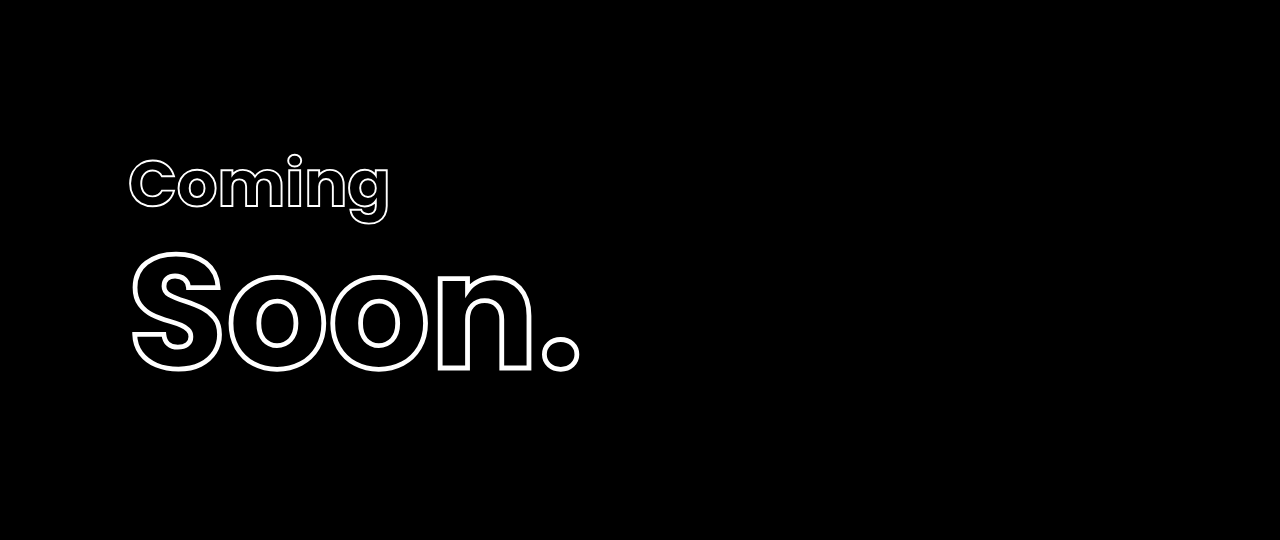
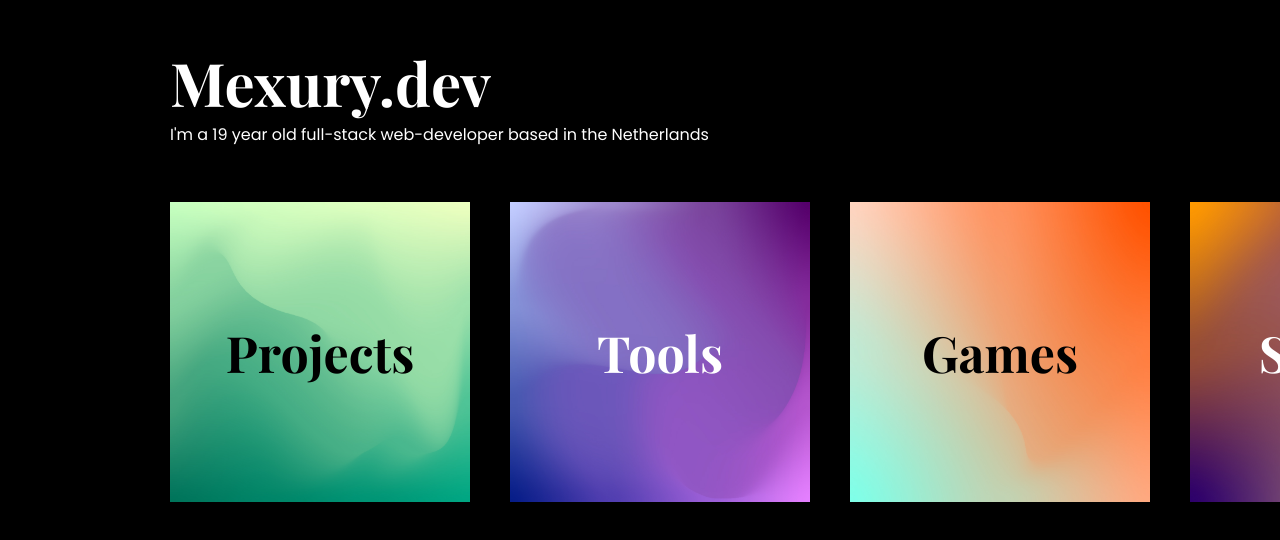
Before and after one commit to Mexury/mexury.dev, a plain HTML site: page index.html in a window 1280 px wide. Shown: the part 128-668 px from the top of the page. Drawn offline with nearby package versions, Linux system fonts and the light colour scheme.

Commit message:
New style

```diff
--- a/css/main.css
+++ b/css/main.css
@@ -1,4 +1,4 @@
-@import url('https://fonts.googleapis.com/css2?family=Poppins:wght@400;500;600;700&display=swap');
+@import url('https://fonts.googleapis.com/css2?family=Playfair+Display:wght@400;500;600;700&family=Poppins:wght@400;500;600;700&display=swap');
 
 *, *::before, *::after {
     margin: 0;
@@ -11,41 +11,86 @@ html, body {
     width: 100vw;
     overflow: hidden;
     background: black;
+    color: white;
 }
 
 body {
     display: flex;
-    align-items: center;
-    justify-content: flex-start;
+    flex-direction: column;
+    padding: 10.625em;
+}
+
+h1 {
+    font-family: 'Playfair Display', serif;
+    font-weight: bold;
+    font-size: 3.75em;
 }
 
 button {
     all: unset;
 }
 
-.comingsoon {
-    width: 100%;
-    font-size: clamp(40px, 5vw, 100px);
-    color: black;
-    font-weight: bold;
-    display: flex;
-    flex-direction: column;
-    line-height: 1em;
-    -webkit-text-stroke: .03em white;
-    margin-left: 2em;
+.information-wrapper, .button-wrapper {
+    z-index: 1;
 }
 
-.comingsoon button:first-of-type {
+.button-wrapper {
+    margin-top: auto;
+    display: flex;
+    gap: 2.5em;
 }
 
-.comingsoon button:last-of-type {
-    margin-top: .1em;
-    font-size: 2.5em;
-    line-height: 1em;
-    color: black;
-    -webkit-text-stroke: .03em white;
+button {
+    font-size: 3.125em;
+    cursor: pointer;
+    position: relative;
+    display: flex;
+    align-items: center;
+    justify-content: center;
+    font-weight: bold;
+    padding: 2em;
+    max-height: 100px;
+    aspect-ratio: 1/1;
+    background-size: 100%;
+    position: relative;
 }
 
-.comingsoon button:is(:hover, :active, :focus-visible) {
+button p {
+    z-index: 1;
+    background-size: 0%;
+    font-family: 'Playfair Display', serif;
+}
+
+button:hover::after {
+    content: '';
+    position: absolute;
+    top: 1rem;
+    left: 1rem;
+    height: calc(100% - 2rem);
+    width: calc(100% - 2rem);
+    z-index: 0;
+    background-color: black;
+}
+
+button:hover p {
+    background-size: 100%;
+    -webkit-text-fill-color: transparent;
+    -webkit-background-clip: text;
+}
+
+button:nth-of-type(1), button:nth-of-type(1) p {
+    background-image: url("../content/grad1.jpg");
+    color: black;
+}
+button:nth-of-type(2), button:nth-of-type(2) p {
+    background-image: url("../content/grad2.jpg");
     color: white;
 }
+button:nth-of-type(3), button:nth-of-type(3) p {
+    background-image: url("../content/grad3.jpg");
+    color: black;
+}
+button:nth-of-type(4), button:nth-of-type(4) p {
+    background-image: url("../content/grad4.jpg");
+    color: white;
+}
--- a/index.html
+++ b/index.html
@@ -8,9 +8,15 @@
         <title>Under construction...</title>
     </head>
     <body>
-        <div class="comingsoon">
-            <button>Coming</button>
-            <button>Soon.</button>
+        <div class="information-wrapper">
+            <h1>Mexury.dev</h1>
+            <p>I'm a 19 year old full-stack web-developer based in the Netherlands</p>
+        </div>
+        <div class="button-wrapper">
+            <button><p>Projects</p></button>
+            <button><p>Tools</p></button>
+            <button><p>Games</p></button>
+            <button><p>Socials</p></button>
         </div>
     </body>
 </html>
```
Also changed, not shown: content/grad1.jpg (added), content/grad2.jpg (added), content/grad3.jpg (added), content/grad4.jpg (added), 1 other file.
